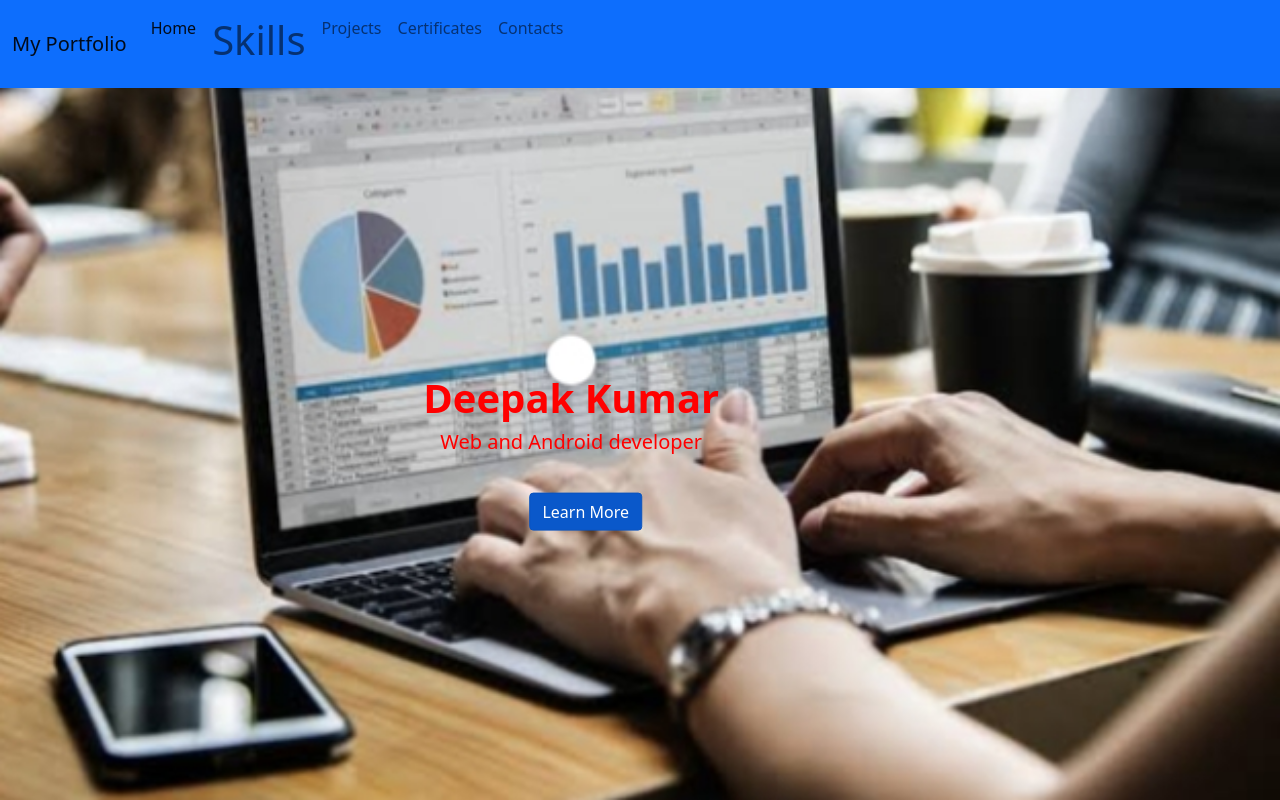
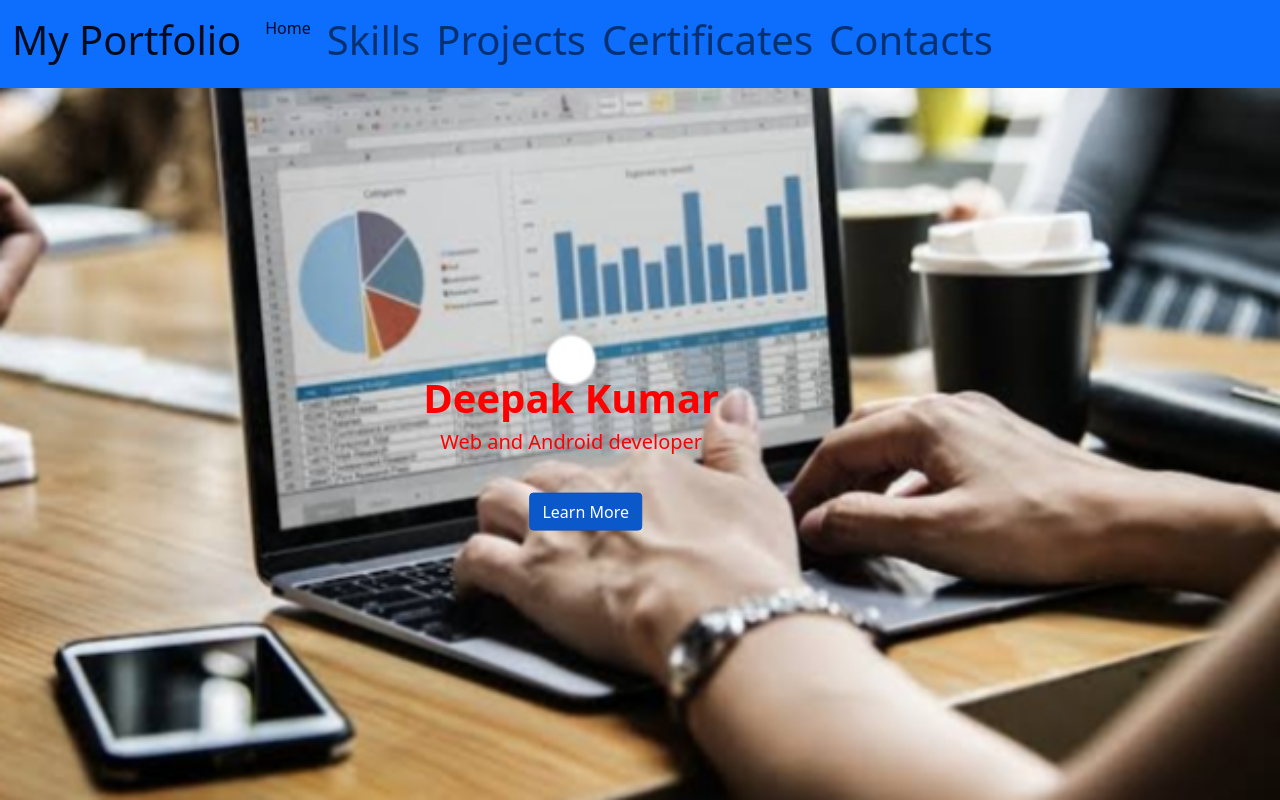
Before and after one commit to dk7316315/myportfolio, a plain HTML site: page index.html in a window 1280 px wide. Drawn offline with nearby package versions, Linux system fonts and the light colour scheme.

Commit message:
Update index.html

```diff
--- a/index.html
+++ b/index.html
@@ -41,7 +41,7 @@ body {
 
 <nav class="navbar navbar-expand-lg navbar-light bg-primary">
   <div class="container-fluid">
-    <a class="navbar-brand" href="#">My Portfolio</a>
+    <a class="navbar-brand" href="#"><h1>My Portfolio</h1></a>
     <button class="navbar-toggler" type="button" data-bs-toggle="collapse" data-bs-target="#navbarNavAltMarkup" aria-controls="navbarNavAltMarkup" aria-expanded="false" aria-label="Toggle navigation">
       <span class="navbar-toggler-icon"></span>
     </button>
@@ -49,9 +49,9 @@ body {
       <div class="navbar-nav">
         <a class="nav-link active" aria-current="page" href="Myportfolio.html">Home</a>
         <a class="nav-link" href="Skills.html"><h1>Skills</h1></a>
-        <a class="nav-link" href="Projects.html">Projects</a>
-        <a class="nav-link" href="Certificates.html"> Certificates</a>
-        <a class="nav-link" href="Contacts.html"> Contacts</a>
+        <a class="nav-link" href="Projects.html"><h1>Projects</h1></a>
+        <a class="nav-link" href="Certificates.html"><h1>Certificates</h1></a>
+        <a class="nav-link" href="Contacts.html"><h1>Contacts</h1></a>
 
 
       </div>
```
